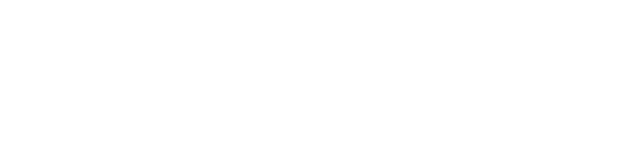
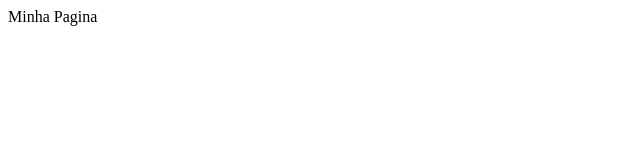
Before and after one commit to FelipebrN/FelipebrN.github.io, a plain HTML site: page index.html in a window 1280 px wide. Shown: the whole page, without its empty margins (0-640 px from the left). Drawn offline with Linux system fonts and the light colour scheme.

Commit message:
Update index.html

```diff
--- a/index.html
+++ b/index.html
@@ -3,7 +3,7 @@
 <head>
 	<title>My Page</title>
 </head>
-<body>
+<body>Minha Pagina
 
 </body>
 </html>
```
